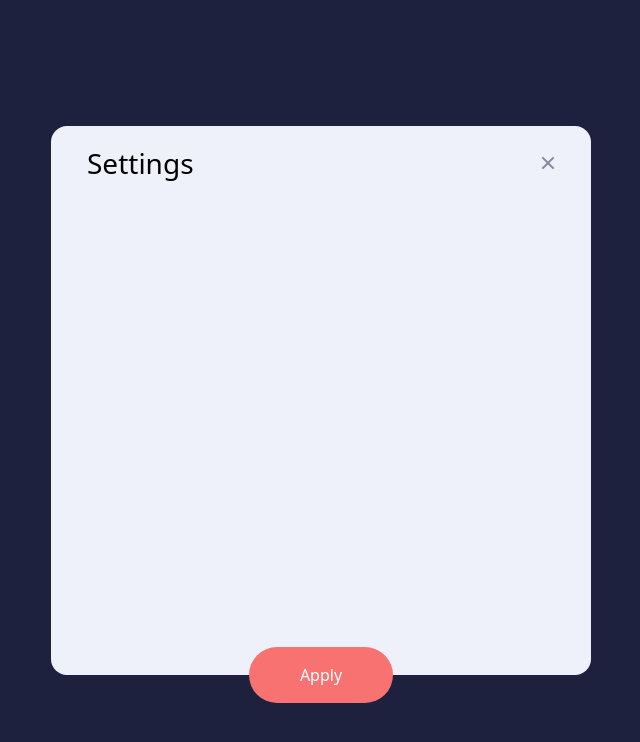
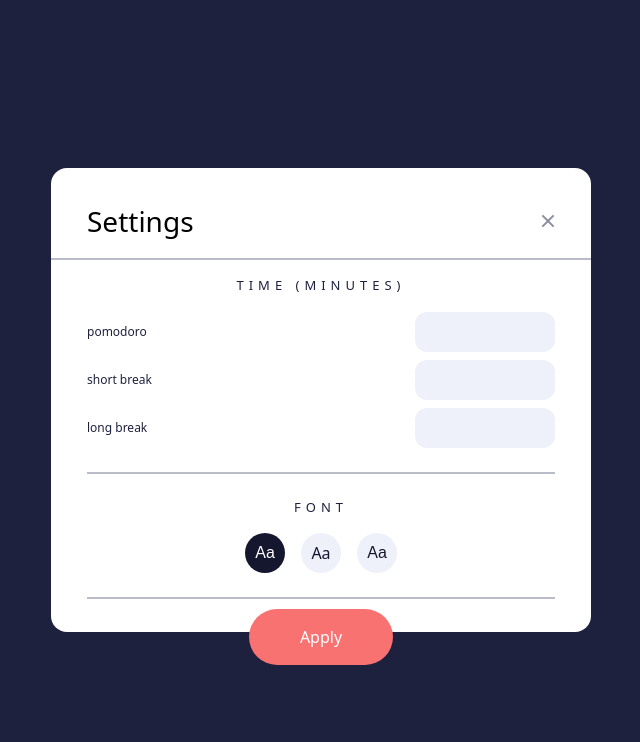
Before and after one commit to rf1303/Pomodoro-App, a React (Vite) app: page / in a window 1280 px wide. Both pictures are taken after a click on the button 640 px from the left and 771 px from the top of the page. Shown: the top 742 px of the page, without its empty margins (319-959 px from the left). Built offline with nearby package versions, Linux system fonts and the light colour scheme; a web font is replaced by a local one.

Commit message:
detalles color cyan red - purple no funciona

```diff
--- a/index.html
+++ b/index.html
@@ -8,7 +8,7 @@
     <title>pomodoro-app</title>
 </head>
 
-<body class="bg-blue-850">
+<body class="bg-blue-850 ">
     <div id="root" class="grid items-center justify-items-center gap-12"></div>
     <script type="module" src="/src/main.jsx"></script>
 </body>
--- a/src/SetOptions.jsx
+++ b/src/SetOptions.jsx
@@ -5,12 +5,22 @@ const SettingsPomodoro = createContext();
 
 export const SetOptions = ({ children }) => {
     const [isSettingOption, setIsSettingOption] = useState(false);
-    const [font, setFont] = useState('robotoSlab');
-    const [color, setColor] = useState('cyan400');
+    const [color, setColor] = useState('red');
     const [mode, setMode] = useState('pomodoro');
     const [clockStart, setClockStart] = useState(true);
     const [timeLeft, setTimeLeft] = useState(25 * 60);
     const [isRunning, setIsRunning] = useState(false);
+    const [activeFont, setActiveFont] = useState('robotoSlab');
+    const colorNames = {
+       cyan: 'cyan-300',
+       red: 'red-400',
+       purple: 'purple-400',
+    }
+    const font = {
+        robotoSlab: 'font-robotoSlab',
+        kumbhSans: 'font-kumbhSans',
+        spaceMono: 'font-spaceMono',
+    };
     const [duration, setDuration] = useState({
         pomodoro: 25,
         shortBreak: 5,
@@ -22,10 +32,9 @@ export const SetOptions = ({ children }) => {
         longBreak: 'long break'
     }
 
-
     return (
         <SettingsPomodoro.Provider value={{
-            font, setFont,
+            font, colorNames,
             color, setColor,
             mode, setMode,
             duration, setDuration,
@@ -33,6 +42,7 @@ export const SetOptions = ({ children }) => {
             clockStart, setClockStart,
             timeLeft, setTimeLeft,
             isRunning, setIsRunning,
+            activeFont, setActiveFont,
             PomodoroOptions
         }}>
             {children}</SettingsPomodoro.Provider>
--- a/src/SettingsOptions.jsx
+++ b/src/SettingsOptions.jsx
@@ -5,22 +5,53 @@ import { useSettingsPerfil, SetOptions } from './SetOptions.jsx'
 const IconClose = () => (<svg xmlns="http://www.w3.org/2000/svg" width="14" height="14"><path fill="#1E213F" fillRule="evenodd" d="M11.95.636l1.414 1.414L8.414 7l4.95 4.95-1.414 1.414L7 8.414l-4.95 4.95L.636 11.95 5.586 7 .636 2.05 2.05.636 7 5.586l4.95-4.95z" opacity=".5" /></svg>);
 
 function SettingsOptions({ onClose }) {
-    const { color, timeLeft, setTimeLeft, font, setFontcolor, setColor, mode, setMode, duration, setDuration, PomodoroOptions, setIsSettingOption } = useSettingsPerfil();
+    const { color, timeLeft, setTimeLeft, font, setColor, mode, setMode, duration, setDuration, PomodoroOptions, setIsSettingOption, activeFont, setActiveFont } = useSettingsPerfil();
 
     const handleSubmit = (e) => {
         e.preventDefault()
     }
 
-
     return (
         <div className="absolute inset-0 bg-blue-850 w-full h-full">
-            <form className='absolute inset-0 m-auto w-clampSetting h-setting-mobile rounded-2xl bg-blue-50  px-6 py-4 md:px-9 z-50' onSubmit={handleSubmit}>
-                <header className='flex items-center justify-between'>
+            <div className="absolute inset-0 m-auto w-clampSetting h-setting-mobile rounded-2xl bg-white  py-4.5 md:py-8 md:h-setting-tablet z-50">
+                <header className='flex items-center justify-between  px-6  md:px-9'>
                     <h2 className='text-setting-1'>Settings</h2>
                     <button type="button" onClick={onClose}>{<IconClose />}</button>
                 </header>
-            <button type="submit" className='absolute inset-y-[95%] left-1/2 -translate-x-1/2  w-36 h-14 bg-red-400 rounded-4xl text-white text-base text-shadow-black '>Apply</button>
-            </form>
+                <div className="w-full h-0.5 bg-grey-400 my-4"></div>
+                <form className='grid items-center justify-items-center gap-6 px-6  md:px-9' onSubmit={handleSubmit}>
+                    <div className="w-full">
+                        <h3 className='settings__title'>time (minutes)</h3>
+                        <div className="w-full flex flex-col items-center justify-center gap-2">
+                            {Object.keys(PomodoroOptions).map((option) => (
+                                <div key={option} className="w-full flex items-center justify-between">
+                                    <label htmlFor={option} className='text-setting-4 text-blue-850'>{PomodoroOptions[option]}</label>
+                                    <input className='w-35 h-10 bg-blue-50 rounded-xl' type="number" id={option} name={option}
+                                        onChange={(e) => {
+                                            // Handle the change here
+                                            console.log(e.target.value);
+                                        }} value="" />
+                                </div>
+                            ))}
+                        </div>
+                    </div>
+                    <div className="w-full h-0.5 bg-grey-400"></div>
+                    <div className="">
+                        <h3 className="settings__title">font</h3>
+                        <div className="flex items-center justify-center gap-4">
+                            {Object.keys(font).map((ft) => (
+                                <button key={ft} type="button" className={`w-10 h-10 rounded-full
+                                ${font[ft]} ${activeFont === ft
+                                        ? 'bg-blue-950 text-white'
+                                        : 'bg-blue-50 text-blue-950 hover:bg-grey-400 '}`}
+                                onClick={() => setActiveFont(ft)}>Aa</button>
+                            ))}
+                        </div>
+                    </div>
+                    <div className="w-full h-0.5 bg-grey-400"></div>
+                    <button type="submit" className='absolute inset-y-[95%] left-1/2 -translate-x-1/2  w-36 h-14 bg-red-400 rounded-4xl text-white text-base text-shadow-black '>Apply</button>
+                </form>
+            </div>
         </div>
     );
 }
--- a/src/header.jsx
+++ b/src/header.jsx
@@ -3,7 +3,7 @@ import { useSettingsPerfil } from './SetOptions.jsx'
 
 
 function HeaderOptions() {
-    const {mode, setMode, color, PomodoroOptions, setClockStart, setIsRunning, setTimeLeft, duration} = useSettingsPerfil();
+    const { mode, setMode, color, PomodoroOptions, setClockStart, setIsRunning, setTimeLeft, duration, colorNames } = useSettingsPerfil();
 
     const handleModeBtn = (option) => {
         setClockStart(true);
@@ -12,14 +12,15 @@ function HeaderOptions() {
         setIsRunning(false);
 
     }
+    console.log('colorNames[color]:', colorNames[color])
     return (
         <div className="wrapper__head grid items-center justify-items-center gap-10">
             <h1 className="text-3xl font-bold text-center text-blue-100 md:text-4xl">pomodoro</h1>
             <div className="wrapper__options flex items-center justify-center gap-0.5 p-3 bg-blue-900 rounded-full">
                 {Object.keys(PomodoroOptions).map((option) => (
                     <button key={option} onClick={() => handleModeBtn(option)}
-                        className={`w-105 h-12  ${mode === option ? 'bg-cyan-400 px-2 rounded-3xl hover:bg-cyan-700'
-                                : 'text-grey-400 bg-blue-900'
+                        className={`w-105 h-12 rounded-3xl px-2 ${mode === option ? `bg-${colorNames[color]}`
+                            : 'text-grey-400 bg-blue-900 hover:bg-blue-850 '
                             }`}>
                         {PomodoroOptions[option]}
                     </button>
--- a/src/index.css
+++ b/src/index.css
@@ -66,6 +66,7 @@
     --text-setting-2: 1rem;
     --text-setting-3: .813rem;
     --text-setting-4: .75rem;
+    --text-setting-5: .688rem;
     --text-time-1: clamp(5rem, 3.8042rem + 5.102vw, 6.25rem);
     --text-time-2: clamp(5rem, 3.2063rem + 7.6531vw, 6.875rem);
 
@@ -92,6 +93,9 @@ body {
     justify-items: center;
 }
 
+.settings__title {
+    @apply text-blue-850 text-setting-5 text-center uppercase tracking-[4.23px] mb-4 md:tracking-[5px] md:text-setting-3;
+}
 
 .wrapper__clock {
     /* -webkit-box-shadow: 12px 13px 15px 5px hsl(233, 39%, 13%, 0.72), -17px -17px 20px -2px rgba(255, 255, 255, 0.1); */
```
